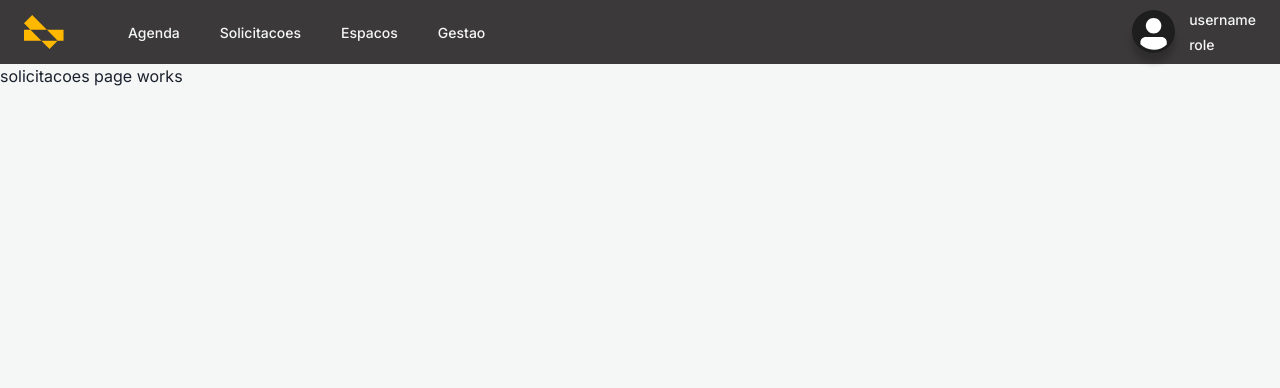
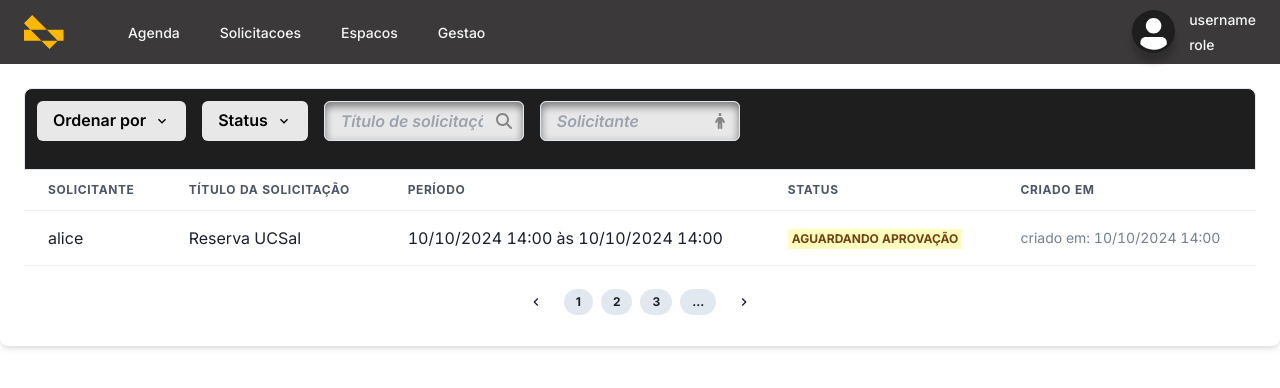
Before and after one commit to gusmaooleo/bookaspace-client, a Next.js app: page /solicitacoes in a window 1280 px wide. Shown: the top 388 px of the page. Built offline with nearby package versions, Linux system fonts and the light colour scheme.

Commit message:
tabela reutilizavel criada

```diff
--- a/package.json
+++ b/package.json
@@ -9,6 +9,7 @@
     "lint": "next lint"
   },
   "dependencies": {
+    "@chakra-ui/icons": "^2.2.4",
     "@chakra-ui/react": "^2.8.2",
     "@emotion/react": "^11.13.3",
     "@emotion/styled": "^11.13.0",
--- /dev/null
+++ b/src/components/Solicitacao/CustomSelect.tsx
@@ -0,0 +1,34 @@
+import { useState } from 'react';
+import { Menu, MenuButton, MenuList, MenuItem, Button, Box, Spacer } from '@chakra-ui/react';
+import { ChevronDownIcon } from '@chakra-ui/icons';
+import { FontAwesomeIcon } from '@fortawesome/react-fontawesome';
+import { faCheck, faTimes } from '@fortawesome/free-solid-svg-icons';
+import { IconDefinition } from '@fortawesome/fontawesome-svg-core';
+import { CustomSelectProps } from '@/components/Solicitacao/CustomSelect.d';
+
+function CustomSelect({ options, placeholder }: CustomSelectProps) {
+    const [selectedStatus, setSelectedStatus] = useState(placeholder);
+
+    return (
+        <Menu>
+            <MenuButton as={Button} rightIcon={<ChevronDownIcon />} bg="#E8E8E8" color="black">
+                {selectedStatus}
+            </MenuButton>
+            <MenuList>
+                {options.map((option, index) => (
+                    <MenuItem key={index} onClick={() => setSelectedStatus(option.label)}>
+                        {option.label}
+                        <Spacer />
+                        {option.icon ? (
+                            <FontAwesomeIcon icon={option.icon} />
+                        ) : (
+                            <Box w="8px" h="8px" bg={option.color} borderRadius="50%" ml={2} />
+                        )}
+                    </MenuItem>
+                ))}
+            </MenuList>
+        </Menu>
+    );
+}
+
+export default CustomSelect;
--- /dev/null
+++ b/src/components/Solicitacao/TabelaReutilizavel.d.ts
@@ -0,0 +1,35 @@
+import { CustomSelectProps, Option } from './CustomSelect.d';
+import { IconDefinition } from '@fortawesome/fontawesome-svg-core';
+
+export interface Column {
+    header: string;
+    key: string;
+    type?: 'badge' | 'date';
+}
+
+export interface Filter {
+    placeholder: string;
+    options: Option[];
+}
+
+export interface TextButton {
+    placeholder: string;
+    icon: IconDefinition;
+}
+
+export interface RegisterButton {
+    label: string;
+    onClick: () => void;
+}
+
+export interface ParentComponentProps {
+    options: CustomSelectProps[];
+}
+
+interface ReusableTableProps {
+    columns: Column[];
+    data: Record<string, any>[];
+    filters: Filter[];
+    textButtons: TextButton[];
+    onRegister?: RegisterButton;
+}
--- /dev/null
+++ b/src/components/Solicitacao/TabelaReutilizavel.tsx
@@ -0,0 +1,123 @@
+import React from 'react';
+import {
+    Table,
+    Thead,
+    Tbody,
+    Tr,
+    Th,
+    Td,
+    Button,
+    Select,
+    Input,
+    Box,
+    Flex,
+    Text,
+    Badge,
+    chakra,
+    Heading,
+    IconButton,
+    HStack,
+    VStack,
+    InputGroup,
+    InputLeftElement,
+    InputRightElement,
+    Menu, MenuButton, MenuList, MenuItem, Spacer,
+} from '@chakra-ui/react';
+import { FontAwesomeIcon } from '@fortawesome/react-fontawesome';
+import {
+    faSearch,
+    faChevronLeft,
+    faChevronRight,
+    faCircleInfo,
+} from '@fortawesome/free-solid-svg-icons';
+import { ChevronLeftIcon, ChevronRightIcon, ChevronDownIcon } from '@chakra-ui/icons';
+import { ReusableTableProps } from './TabelaReutilizavel.d';
+import CustomSelect from './CustomSelect';
+import { text } from 'stream/consumers';
+
+const TabelaReutilizavel: React.FC<ReusableTableProps> = ({ columns, data, filters, textButtons, onRegister }) => {
+
+    return (
+        <Box p = { 6 } bg = "white" borderRadius = "lg" boxShadow = "md">
+            <Box bg='#1E1E1E' w='100%' p={3} borderWidth='1px' borderTopRadius="lg">
+                <HStack spacing={4} mb={4}>
+                {filters.map((filter, index) => (
+                    <div key={index}>
+                        <CustomSelect options={filter.options} placeholder={filter.placeholder} />
+                    </div>
+                ))}
+
+
+                {textButtons.map((textButton, index) => (
+                    <InputGroup w="200px">
+                    <Input placeholder={textButton.placeholder}
+                            bg="#E8E8E8"
+                            color="black" w="200px" />
+                    <InputRightElement>
+                            <FontAwesomeIcon icon={textButton.icon} color='#868686'/>
+                    </InputRightElement>
+                    </InputGroup>
+                ))}
+
+                <Spacer />
+                    {onRegister && (
+                        <Button colorScheme="green" leftIcon={<FontAwesomeIcon icon={faSearch} />} onClick={onRegister.onClick}>
+                            {onRegister.label}
+                        </Button>
+                    )}
+                </HStack>
+
+            </Box>
+
+            <Table variant="simple">
+                <Thead>
+                    <Tr>
+                        {columns.map((column, index) => (
+                            <Th key={index}>{column.header}</Th>
+                        ))}
+                    </Tr>
+                </Thead>
+                <Tbody>
+                    {data.map((row, rowIndex) => (
+                        <Tr key={rowIndex}>
+                            {columns.map((column, colIndex) => (
+                                <Td key={colIndex}>
+                                    {column.type === 'badge' ? (
+                                        <Badge colorScheme={row[column.key].color}>
+                                            {row[column.key].label}
+                                        </Badge>
+                                    ) : column.type === 'date' ? (
+                                        <Text fontSize="sm" color="gray.500">
+                                            {row[column.key]}
+                                        </Text>
+                                    ) : (
+                                        row[column.key]
+                                    )}
+                                </Td>
+                            ))}
+                        </Tr>
+                    ))}
+                </Tbody>
+            </Table>
+
+            <HStack justify="center" mt={4} spacing={2}>
+                <IconButton
+                    aria-label="Previous page"
+                    icon={<ChevronLeftIcon />}
+                    variant="ghost"
+                />
+                <Badge px={3} py={1} bg="gray.200" borderRadius="full">1</Badge>
+                <Badge px={3} py={1} bg="gray.200" borderRadius="full">2</Badge>
+                <Badge px={3} py={1} bg="gray.200" borderRadius="full">3</Badge>
+                <Badge px={3} py={1} bg="gray.200" borderRadius="full">...</Badge>
+                <IconButton
+                    aria-label="Next page"
+                    icon={<ChevronRightIcon />}
+                    variant="ghost"
+                />
+            </HStack>
+        </Box>
+    );
+};
+
+export default TabelaReutilizavel;
--- a/src/pages/solicitacoes/index.tsx
+++ b/src/pages/solicitacoes/index.tsx
@@ -1,11 +1,53 @@
+import { Box } from '@chakra-ui/react';
 import './styles.css'
+import TabelaReutilizavel from '@/components/Solicitacao/TabelaReutilizavel';
+import React from 'react';
+import { faArrowDown, faArrowUp, faCheck, faPerson, faSearch, faTimes } from '@fortawesome/free-solid-svg-icons';
+import { icon } from '@fortawesome/fontawesome-svg-core';
 
 const solicitacoes = () => {
+
+  const columns = [
+    { header: 'Solicitante', key: 'solicitante' },
+    { header: 'Título da solicitação', key: 'titulo' },
+    { header: 'Período', key: 'periodo' },
+    { header: 'Status', key: 'status', type: 'badge' as const },
+  { header: 'Criado em', key: 'criadoEm', type: 'date' as const },
+
+  ];
+
+  const data = [
+    {
+      solicitante: 'alice',
+      titulo: 'Reserva UCSal',
+      periodo: '10/10/2024 14:00 às 10/10/2024 14:00',
+      status: { label: 'Aguardando aprovação', color: 'yellow' },
+      criadoEm: 'criado em: 10/10/2024 14:00',
+    },
+  ];
+
+  const filters = [
+    { placeholder: 'Ordenar por', options: [{ label: 'Mais recente', icon: faArrowUp }, { label: 'Mais antigo', icon: faArrowDown },] },
+    { placeholder: 'Status', options: [{ label: 'Aguardando aprovação', color: 'yellow' }, { label: 'Aprovada', color: 'green' }, { label: 'Reprovada', color: 'red' }, { label: 'Fora do prazo', color: 'gray' },] },
+  ];
+
+  const textButtons = [
+    { placeholder: 'Título de solicitação', icon: faSearch },
+    { placeholder: 'Solicitante', icon: faPerson },
+  ];
+
+  const handleRegister = () => {
+    console.log('Registrar novo espaço');
+  };
+
   return (
-    <div className='page'>
-      <p>solicitacoes page works</p>
-    </div>
+    <TabelaReutilizavel
+      columns={columns}
+      data={data}
+      filters={filters}
+      textButtons={textButtons}
+    />
   );
-}
+};
 
 export default solicitacoes;
```
Also changed, not shown: src/components/Solicitacao/CustomSelect.d.ts (added, +12 -0 lines), 1 other file (tests, documents, lock files or other folders).
